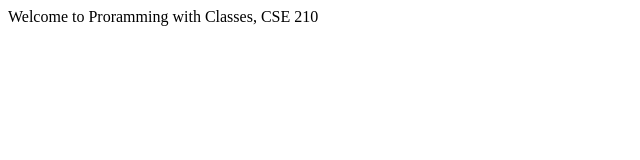
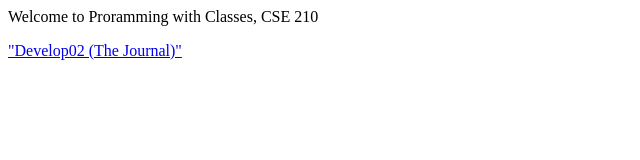
Before and after one commit to eeshurtliff/cse210-projects-ees, a plain HTML site: page index.html in a window 1280 px wide. Shown: the whole page, without its empty margins (0-640 px from the left). Drawn offline with Linux system fonts and the light colour scheme.

Commit message:
Update index.html

```diff
--- a/index.html
+++ b/index.html
@@ -1,2 +1,3 @@
 <p> Welcome to Proramming with Classes, CSE 210</p>
 <a href="csharp-prep/Prep1/Program.cs"
+<a href="prove/Develop02/Program.cs">"Develop02 (The Journal)"</a>
```
